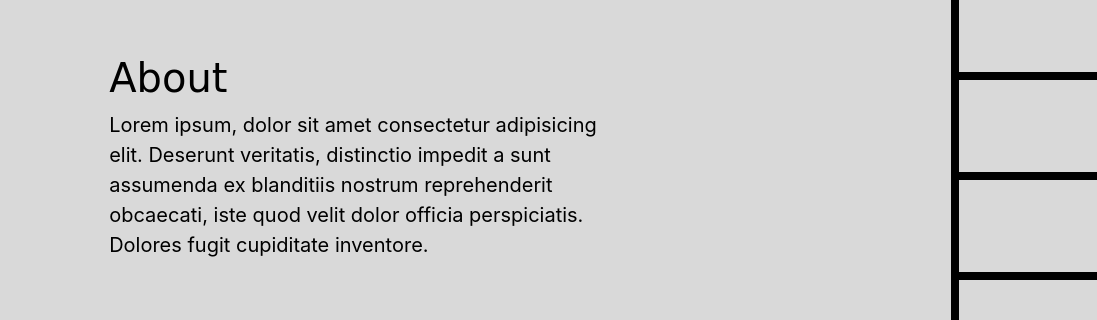
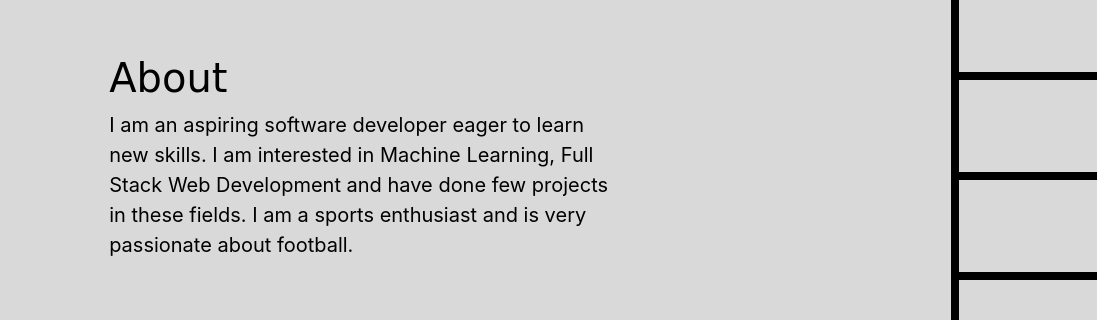
Before and after one commit to salif-04/salif-04.github.io, a plain HTML site: page index.html in a window 1280 px wide. Shown: the part 274-594 px from the top of the page, 0-1097 px from the left. Drawn offline with nearby package versions, Linux system fonts and the light colour scheme; a script that the page names is missing; a web font is replaced by a local one.

```diff
--- a/index.html
+++ b/index.html
@@ -171,7 +171,9 @@
                 </div>
                 <br />
                 <h1>About</h1>
-                <div class="small-text">Lorem ipsum, dolor sit amet consectetur adipisicing elit. Deserunt veritatis, distinctio impedit a sunt assumenda ex blanditiis nostrum reprehenderit obcaecati, iste quod velit dolor officia perspiciatis. Dolores fugit cupiditate inventore.</div>
+                <div class="small-text">I am an aspiring software developer eager to learn new skills.
+                    I am interested in Machine Learning, Full Stack Web Development and have done few projects in these fields.
+                    I am a sports enthusiast and is very passionate about football.</i></div>
                 <br />
             </div>
             <div class="col-sm-2 col-xl-6 container">
```
